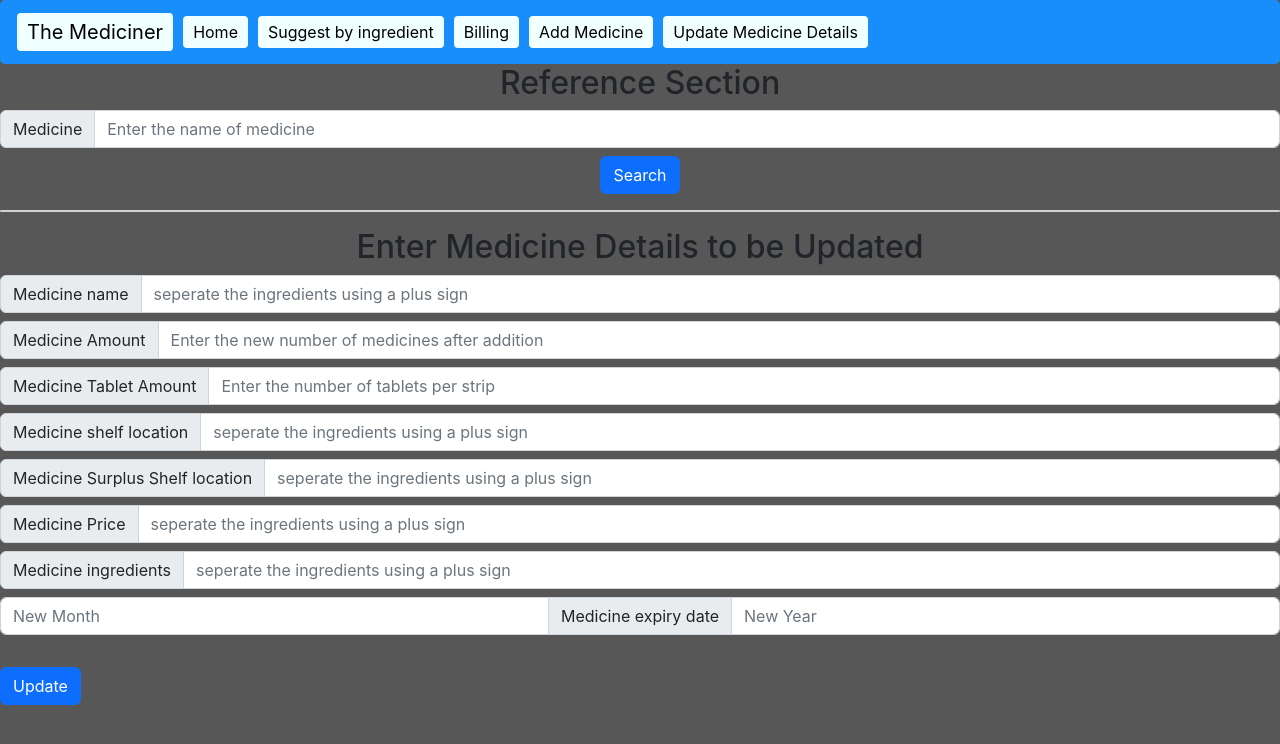
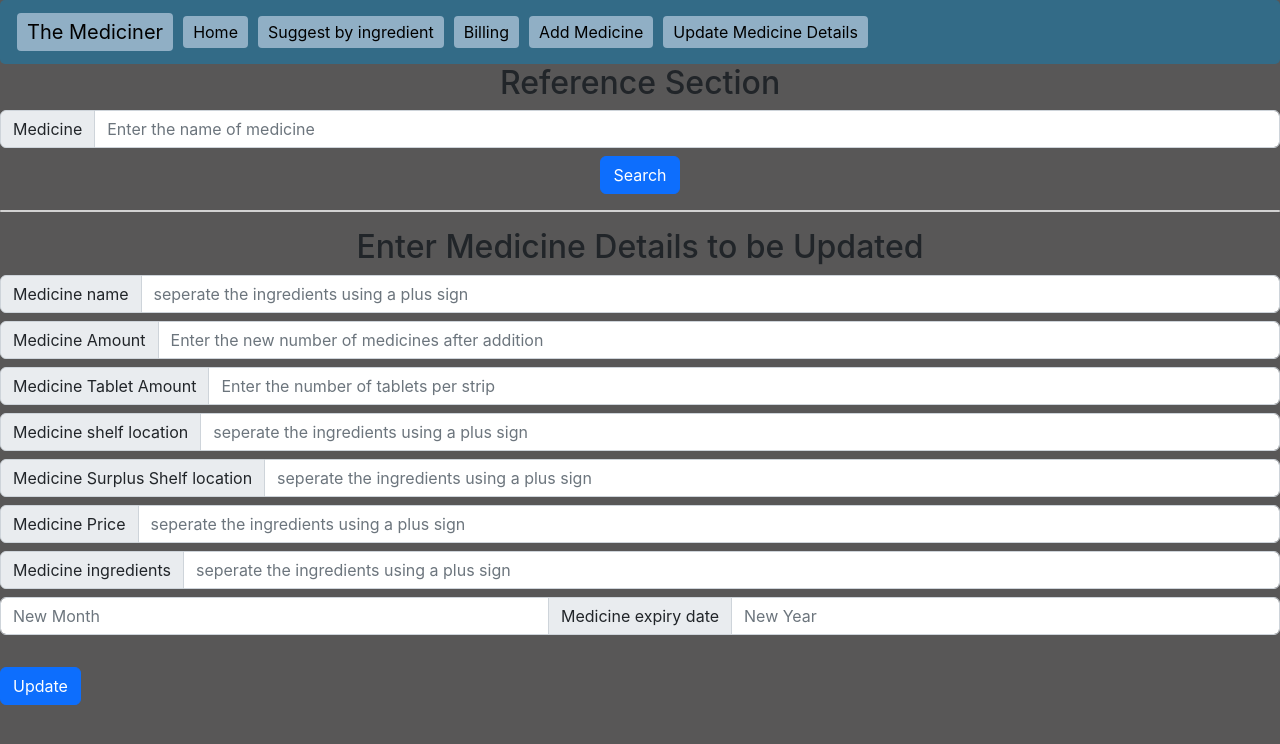
Before and after one commit to Anurag14092001/shillong2022, a React (Create React App) app: page /Updatedatabase in a window 1280 px wide. Shown: the top 744 px of the page. Built offline with nearby package versions, Linux system fonts and the light colour scheme.

Commit message:
7th commit

```diff
--- a/src/App.css
+++ b/src/App.css
@@ -9,7 +9,7 @@ body {
 }
 
 sample {
-  background-color: rgba(255, 63, 29, 0.562);
+  background-color: #336B87;
 }
 
 .App-logo {
--- a/src/components/Navbar.js
+++ b/src/components/Navbar.js
@@ -8,17 +8,17 @@ export class Navbar extends Component {
     super();
   this.state={
     color1 : "black",
-    backgroundColor1: "azure",
+    backgroundColor1: "#90AFC5",
     color2 : "black",
-    backgroundColor2: "azure",
+    backgroundColor2: "#90AFC5",
     color3 : "black",
-    backgroundColor3: "azure",
+    backgroundColor3: "#90AFC5",
     color4 : "black",
-    backgroundColor4: "azure",
+    backgroundColor4: "#90AFC5",
     color5 : "black",
-    backgroundColor5: "azure",
+    backgroundColor5: "#90AFC5",
     color6 : "black",
-    backgroundColor6: "azure"
+    backgroundColor6: "#90AFC5"
   }}
 
   render() {
@@ -30,28 +30,28 @@ export class Navbar extends Component {
 
 
     return (
-      <nav style={{backgroundColor: "rgb(24, 142, 252)",borderRadius: "5px"}} className={`navbar navbar-expand-lg navbar-${toggle} bg-${toggle}`}>
+      <nav style={{backgroundColor: "#336B87",borderRadius: "5px"}} className={`navbar navbar-expand-lg navbar-${toggle} bg-${toggle}`}>
       <div className="container-fluid">
-        <Link className="navbar-brand" style={{color: this.state.color1,backgroundColor: this.state.backgroundColor1,padding:"4px 10px",borderRadius: "4px",margin: "5px 5px"}} onMouseEnter={()=>{this.setState({color1 : "azure",backgroundColor1: "black"})}} onMouseLeave={()=>{this.setState({color1 : "black",backgroundColor1: "azure"})}} to="/">The Mediciner</Link>
+        <Link className="navbar-brand" style={{color: this.state.color1,backgroundColor: this.state.backgroundColor1,padding:"4px 10px",borderRadius: "4px",margin: "5px 5px"}} onMouseEnter={()=>{this.setState({color1 : "#90AFC5",backgroundColor1: "black"})}} onMouseLeave={()=>{this.setState({color1 : "black",backgroundColor1: "#90AFC5"})}} to="/">The Mediciner</Link>
         <button className="navbar-toggler" type="button" data-bs-toggle="collapse" data-bs-target="#navbarNav" aria-controls="navbarNav" aria-expanded="false" aria-label="Toggle navigation">
           <span className="navbar-toggler-icon"></span>
         </button>
         <div className="collapse navbar-collapse" id="navbarNav">
           <ul className="navbar-nav">
             <li className="nav-item">
-              <Link className="nav-link active" style={{color: this.state.color2,backgroundColor: this.state.backgroundColor2,padding:"4px 10px",borderRadius: "4px",margin: "5px 5px"}} onMouseEnter={()=>{this.setState({color2 : "azure",backgroundColor2: "black"})}} onMouseLeave={()=>{this.setState({color2 : "black",backgroundColor2: "azure"})}}  aria-current="page" to="/">Home</Link>
+              <Link className="nav-link active" style={{color: this.state.color2,backgroundColor: this.state.backgroundColor2,padding:"4px 10px",borderRadius: "4px",margin: "5px 5px"}} onMouseEnter={()=>{this.setState({color2 : "#90AFC5",backgroundColor2: "black"})}} onMouseLeave={()=>{this.setState({color2 : "black",backgroundColor2: "#90AFC5"})}}  aria-current="page" to="/">Home</Link>
             </li>
             <li className="nav-item">
-              <Link className="nav-link active" style={{color: this.state.color3,backgroundColor: this.state.backgroundColor3,padding:"4px 10px",borderRadius: "4px",margin: "5px 5px"}} onMouseEnter={()=>{this.setState({color3 : "azure",backgroundColor3: "black"})}} onMouseLeave={()=>{this.setState({color3 : "black",backgroundColor3: "azure"})}} aria-current="page" to="/Ingredient">Suggest by ingredient</Link>
+              <Link className="nav-link active" style={{color: this.state.color3,backgroundColor: this.state.backgroundColor3,padding:"4px 10px",borderRadius: "4px",margin: "5px 5px"}} onMouseEnter={()=>{this.setState({color3 : "#90AFC5",backgroundColor3: "black"})}} onMouseLeave={()=>{this.setState({color3 : "black",backgroundColor3: "#90AFC5"})}} aria-current="page" to="/Ingredient">Suggest by ingredient</Link>
             </li>
             <li className="nav-item">
-              <Link className="nav-link active" style={{color: this.state.color4,backgroundColor: this.state.backgroundColor4,padding:"4px 10px",borderRadius: "4px",margin: "5px 5px"}} onMouseEnter={()=>{this.setState({color4 : "azure",backgroundColor4: "black"})}} onMouseLeave={()=>{this.setState({color4 : "black",backgroundColor4: "azure"})}}  aria-current="page" to="/Medicinedatabase">Billing</Link>
+              <Link className="nav-link active" style={{color: this.state.color4,backgroundColor: this.state.backgroundColor4,padding:"4px 10px",borderRadius: "4px",margin: "5px 5px"}} onMouseEnter={()=>{this.setState({color4 : "#90AFC5",backgroundColor4: "black"})}} onMouseLeave={()=>{this.setState({color4 : "black",backgroundColor4: "#90AFC5"})}}  aria-current="page" to="/Medicinedatabase">Billing</Link>
             </li>
             <li className="nav-item">
-              <Link className="nav-link active" style={{color: this.state.color5,backgroundColor: this.state.backgroundColor5,padding:"4px 10px",borderRadius: "4px",margin: "5px 5px"}} onMouseEnter={()=>{this.setState({color5 : "azure",backgroundColor5: "black"})}} onMouseLeave={()=>{this.setState({color5 : "black",backgroundColor5: "azure"})}}  aria-current="page" to="/Addmedicine">Add Medicine</Link>
+              <Link className="nav-link active" style={{color: this.state.color5,backgroundColor: this.state.backgroundColor5,padding:"4px 10px",borderRadius: "4px",margin: "5px 5px"}} onMouseEnter={()=>{this.setState({color5 : "#90AFC5",backgroundColor5: "black"})}} onMouseLeave={()=>{this.setState({color5 : "black",backgroundColor5: "#90AFC5"})}}  aria-current="page" to="/Addmedicine">Add Medicine</Link>
             </li>
             <li className="nav-item">
-              <Link className="nav-link active" style={{color: this.state.color6,backgroundColor: this.state.backgroundColor6,padding:"4px 10px",borderRadius: "4px",margin: "5px 5px"}}  onMouseEnter={()=>{this.setState({color6 : "azure",backgroundColor6: "black"})}} onMouseLeave={()=>{this.setState({color6 : "black",backgroundColor6: "azure"})}} aria-current="page" to="/Updatedatabase">Update Medicine Details</Link>
+              <Link className="nav-link active" style={{color: this.state.color6,backgroundColor: this.state.backgroundColor6,padding:"4px 10px",borderRadius: "4px",margin: "5px 5px"}}  onMouseEnter={()=>{this.setState({color6 : "#90AFC5",backgroundColor6: "black"})}} onMouseLeave={()=>{this.setState({color6 : "black",backgroundColor6: "#90AFC5"})}} aria-current="page" to="/Updatedatabase">Update Medicine Details</Link>
             </li>
 
 
--- a/src/components/Notices.js
+++ b/src/components/Notices.js
@@ -42,9 +42,9 @@ export default class Notices extends Component {
 
   render() {
     return (<>
-      <div style={{backgroundColor: "rgba(34, 33, 33, 0.801)",marginTop:"15px"}} className="card">
+      <div style={{backgroundColor: "#2A3132",marginTop:"15px"}} className="card">
         <div className="card-body">
-          <p style={{ textAlign: "center", backgroundColor:"rgba(255, 63, 29, 0.562)",padding:"5px 0px",borderRadius: "15px", fontStyle: "solid",color: "azure" }} >Low Medicine numbers</p>
+          <p style={{ textAlign: "center", backgroundColor:"#763626",padding:"5px 0px",borderRadius: "15px", fontStyle: "solid",color: "azure" }} >Low Medicine numbers</p>
           <ul name='numberlist'>
 
              {this.state.arr1.map((element)=>{
@@ -63,9 +63,9 @@ export default class Notices extends Component {
             <li></li>      </ul>
         </div></div>
 
-      <div className='card' style={{backgroundColor: "rgba(34, 33, 33, 0.801)",marginTop:"15px"}}>
+      <div className='card' style={{backgroundColor: "#2A3132",marginTop:"15px"}}>
         <div className="card-body">
-          <p style={{ textAlign: "center", backgroundColor:"rgba(255, 63, 29, 0.562)",padding:"5px 0px",borderRadius: "15px", fontStyle: "solid",color: "azure" }} >Expired Medicines</p>
+          <p style={{ textAlign: "center", backgroundColor:"#763626",padding:"5px 0px",borderRadius: "15px", fontStyle: "solid",color: "azure" }} >Expired Medicines</p>
           <ul name='expiredlist'>
    {this.state.arr1.map((element)=>{
 
@@ -87,7 +87,7 @@ export default class Notices extends Component {
 
 if(presentyear===expiryyear&&(expirymonth-presentmonth)<=4&&(expirymonth-presentmonth)>0){
   return(<>
-  <><li style={{color: "blue"}}><span style={{fontWeight: "bold"}}>{element.key}</span> will expire in {expirymonth-presentmonth} months, please start pushing it!</li></>
+  <><li style={{color: "lightblue"}}><span style={{fontWeight: "bold"}}>{element.key}</span> will expire in {expirymonth-presentmonth} months, please start pushing it!</li></>
 </>)}
      }
 
```
